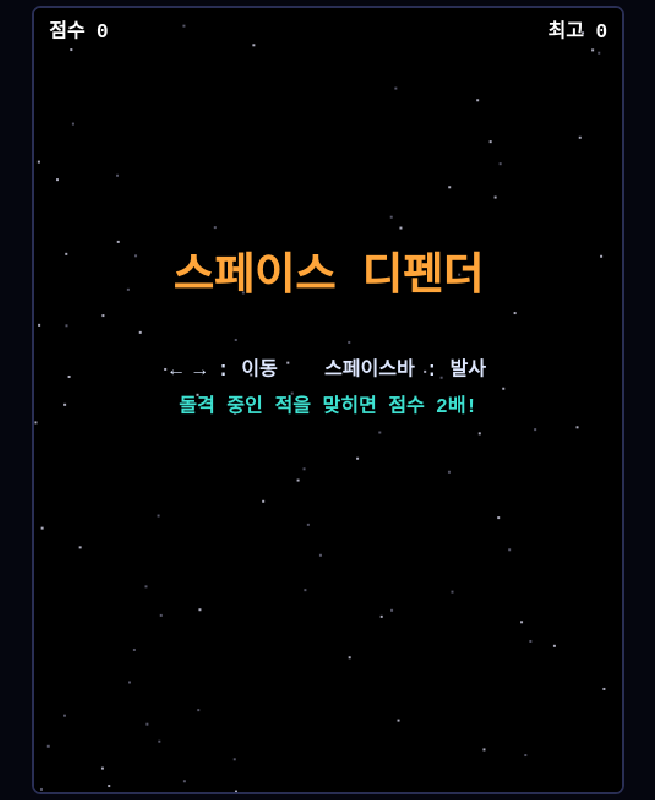
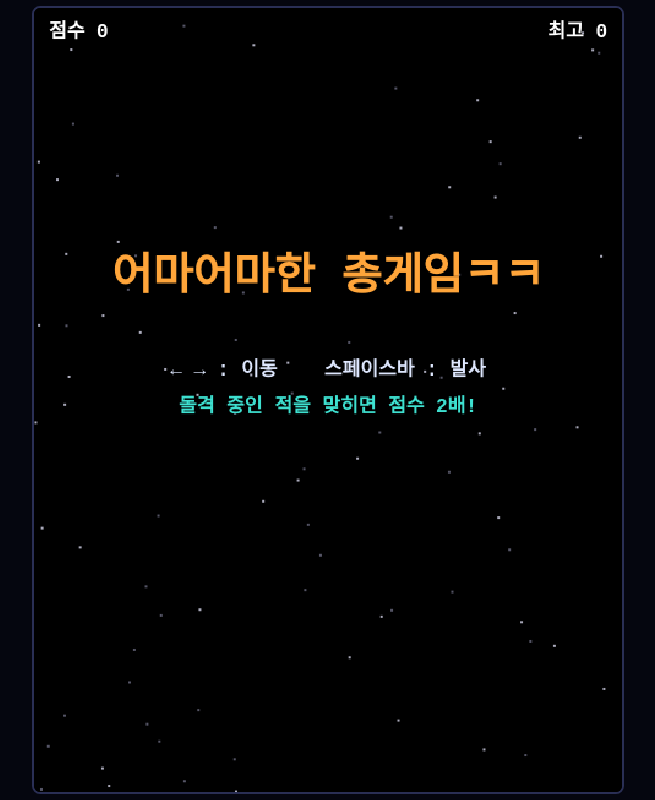
Before and after one commit to canbi100/canbi100.github.io, a plain HTML site: page index.html in a window 1280 px wide. Shown: the whole page, without its empty margins (312-967 px from the left). Drawn offline with Linux system fonts and the light colour scheme.

Commit message:
Update index.html

```diff
--- a/index.html
+++ b/index.html
@@ -452,7 +452,7 @@ function draw() {
   }
 
   if (state === 'title') {
-    centerText('스페이스 디펜더', 230, 36, '#ffa53a');
+    centerText('어마어마한 총게임ㅋㅋ', 230, 36, '#ffa53a');
     centerText('← → : 이동    스페이스바 : 발사', 300, 16, '#dfe8ff');
     centerText('돌격 중인 적을 맞히면 점수 2배!', 330, 16, '#3ee0d0');
     if (Math.floor(time * 2) % 2 === 0) centerText('Enter 키 또는 화면을 눌러 시작', 400, 18, '#fff');
```
